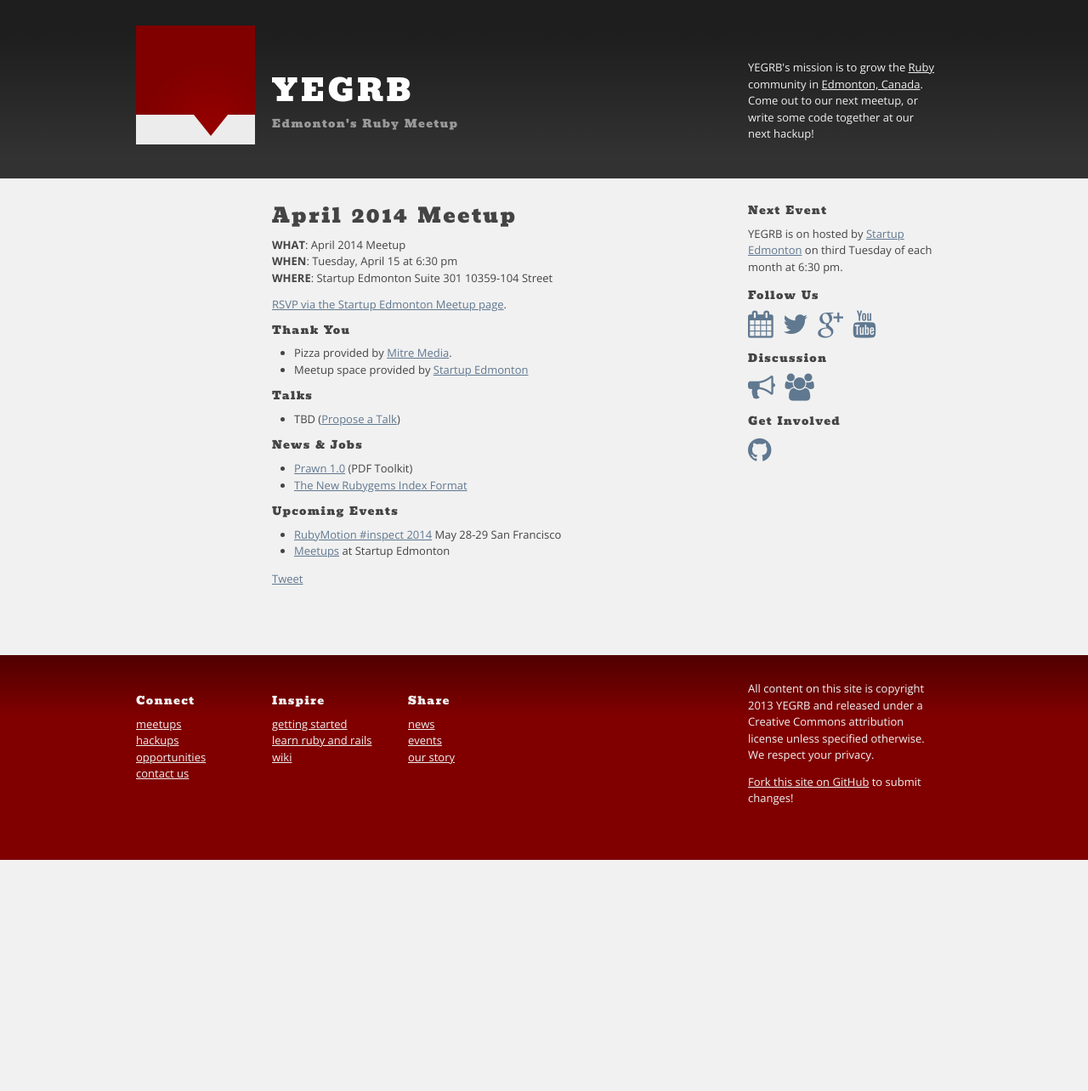
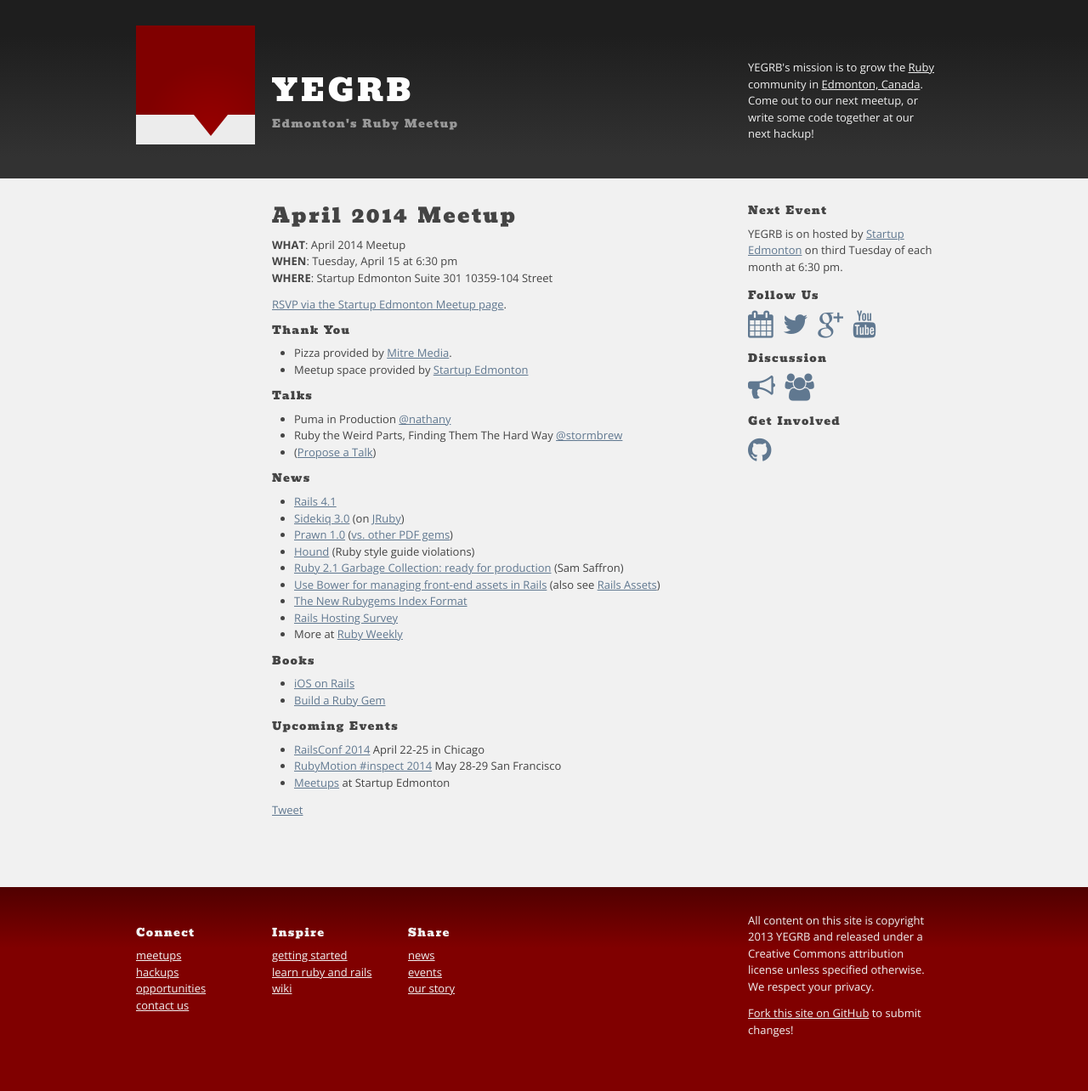
Before and after one commit to yegrb/yegrb.github.io, a Jekyll site: the page built from _posts/2014-04-15-april.markdown, in a window 1280 px wide. Shown: the whole page at 85% size. Built offline with Jekyll 4.4.1, drawn with Linux system fonts in a browser that asks for light colours; nearby versions of some CDN libraries; Markdown is read by kramdown in place of the engine named in the settings; comment, search, counter and statistics services are not loaded; before the commit the page ends 1012 px from its top, so only the background shows below that.

Commit message:
april 2014 talks and news

```diff
--- a/_posts/2014-04-15-april.markdown
+++ b/_posts/2014-04-15-april.markdown
@@ -17,14 +17,29 @@ category: meetups
 
 ## Talks
 
-* TBD ([Propose a Talk](https://github.com/yegrb/yegrb.github.io/issues/14))
+* Puma in Production [@nathany](https://twitter.com/nathany)
+* Ruby the Weird Parts, Finding Them The Hard Way [@stormbrew](https://twitter.com/stormbrew)
+* ([Propose a Talk](https://github.com/yegrb/yegrb.github.io/issues/14))
 
-## News &amp; Jobs
+## News
 
-* [Prawn 1.0](http://elmcitycraftworks.org/post/79929183748/prawn-1-0-is-finally-here) (PDF Toolkit)
+* [Rails 4.1](http://weblog.rubyonrails.org/2014/4/8/Rails-4-1/)
+* [Sidekiq 3.0](http://www.mikeperham.com/2014/03/28/sidekiq-3-0/) (on [JRuby](http://blog.mogotest.com/2014/03/20/improving-sidekiq-performance-with-jruby/))
+* [Prawn 1.0](http://elmcitycraftworks.org/post/79929183748/prawn-1-0-is-finally-here) ([vs. other PDF gems](http://www.sitepoint.com/pdf-generation-rails/))
+* [Hound](http://robots.thoughtbot.com/introducing-hound) (Ruby style guide violations)
+* [Ruby 2.1 Garbage Collection: ready for production](http://samsaffron.com/archive/2014/04/08/ruby-2-1-garbage-collection-ready-for-production) (Sam Saffron)
+* [Use Bower for managing front-end assets in Rails](http://growingdevs.com/stop-using-rubygems-and-start-using-bower.html) (also see [Rails Assets](https://rails-assets.org/))
 * [The New Rubygems Index Format](https://blog.engineyard.com/2014/new-rubygems-index-format)
+* [Rails Hosting Survey](http://rails-hosting.com/)
+* More at [Ruby Weekly](http://rubyweekly.com/issues)
+
+## Books
+
+* [iOS on Rails](https://learn.thoughtbot.com/products/25-ios-on-rails-beta)
+* [Build a Ruby Gem](http://brandonhilkert.com/books/build-a-ruby-gem/)
 
 ## Upcoming Events
 
+* [RailsConf 2014](http://www.railsconf.com/) April 22-25 in Chicago
 * [RubyMotion #inspect 2014](http://www.rubymotion.com/conference/2014/) May 28-29 San Francisco
 * [Meetups](http://www.meetup.com/startupedmonton/) at Startup Edmonton
```
